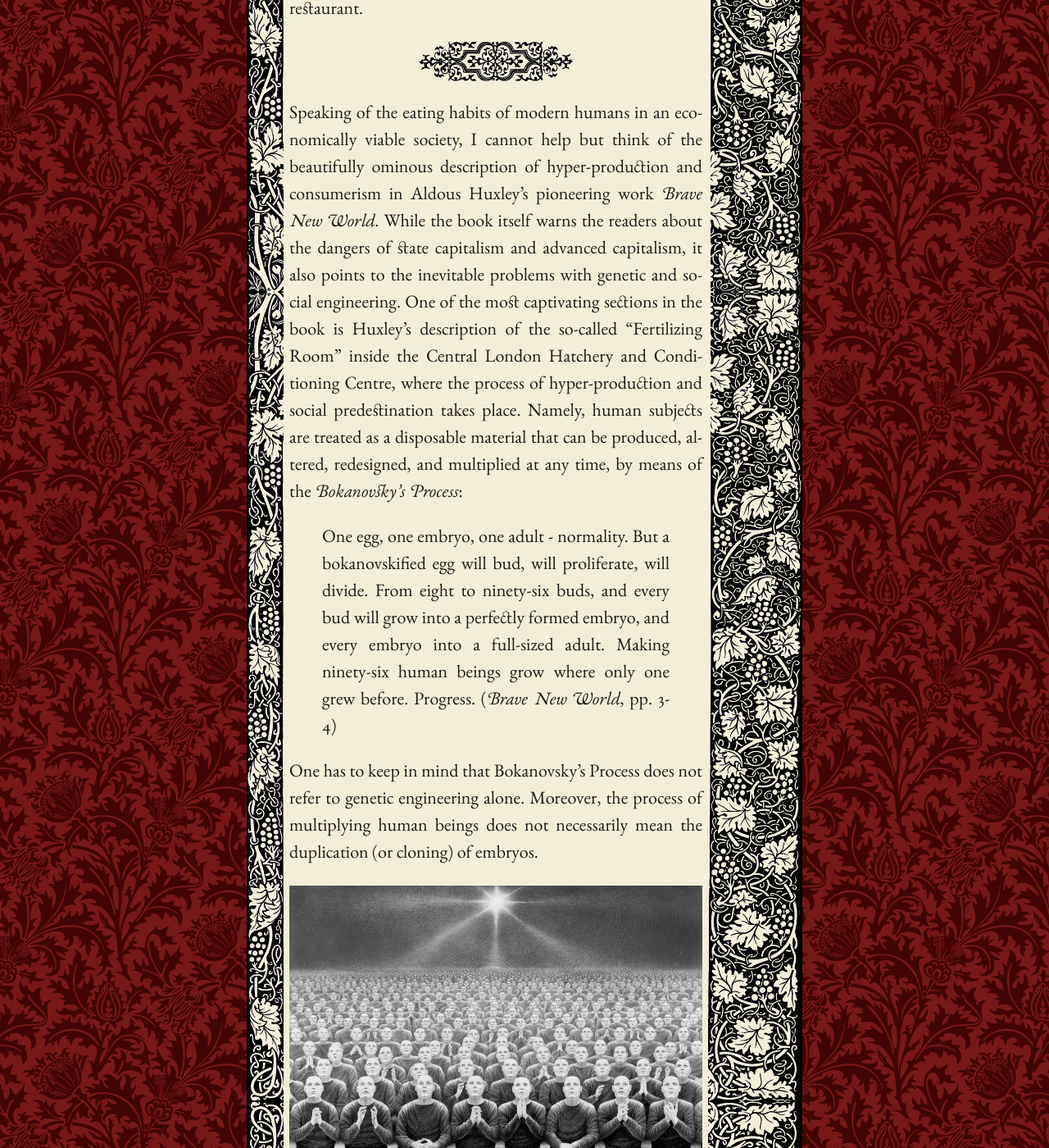
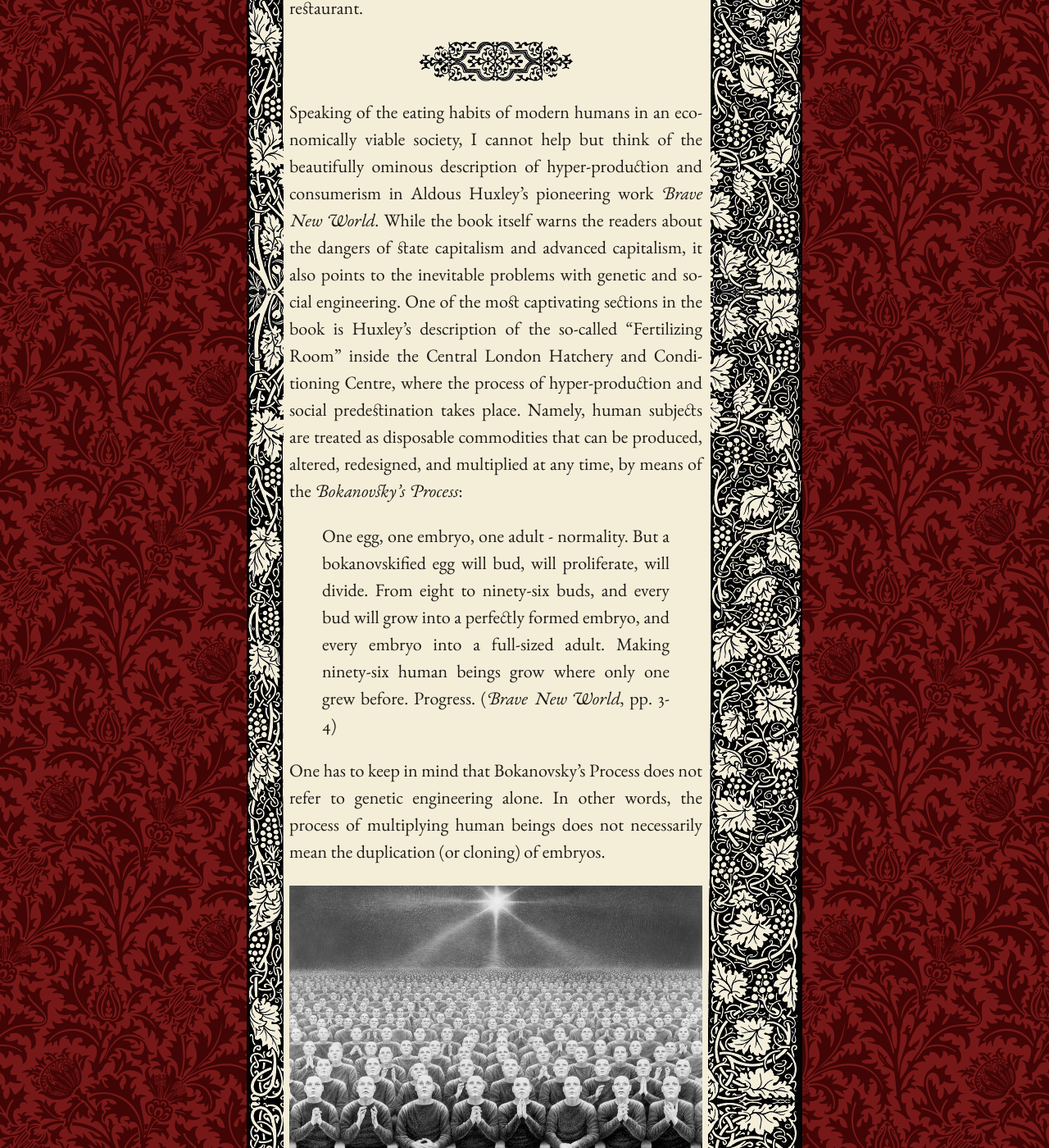
Before and after one commit to mpasovic/majapasovic.org, a Jekyll site: the page built from _posts/2016-03-04-bokanovskified-production-food-and-nutrition-in-modern-age.md, in a window 1280 px wide and 1400 px high, scrolled down 2605 px. Shown: the whole window at 82% size. Built offline with Jekyll 4.4.1, drawn with Linux system fonts in a browser that asks for light colours; nearby versions of some CDN libraries.

Commit message:
Updated 2016-03-04-bokanovskified-production-food-and-nutrition-in-modern-age.md

```diff
--- a/_posts/2016-03-04-bokanovskified-production-food-and-nutrition-in-modern-age.md
+++ b/_posts/2016-03-04-bokanovskified-production-food-and-nutrition-in-modern-age.md
@@ -3,6 +3,7 @@
 layout: post
 title: "Bokanovskified Production: Food and Nutrition in Modern Age"
 ---
+
 
 
 > *Ninety-six identical twins working ninety-six identical machines! [...]
@@ -16,13 +17,13 @@
 Therefore, the inevitable questions arise: "What is the actual purpose of consuming ready-made food?" "How much time do we REALLY save buying and heating ready-made food?" As has been well documented, a large percentage of people in economically viable countries live of pre-cooked meals, consumed either in a restaurant or their home. According to most people, the most common reason for this is the lack of time to buy and/or cook food at home, due to work-related obligations. However, does anyone ever think how much time is spent using your *smart*phone to text your friends back and forth, to play those mind-numbing games on your bus rides to and from work, or to use your phone for "liking", "posting" and "commenting" on profuse, oftentimes irrelevant Facebook posts? Or yet, how much time do you spend working out at the gym, just to go back home to your pre-cooked meal or pretend to eat healthy at an expensive restaurant.
 
 *****
-Speaking of the eating habits of modern humans in an economically viable society, I cannot help but think of the beautifully ominous description of hyper-production and consumerism in Aldous Huxley's pioneering work *Brave New World*. While the book itself warns the readers about the dangers of state capitalism and advanced capitalism, it also points to the inevitable problems with genetic and social engineering. One of the most captivating sections in the book is Huxley's description of the so-called "Fertilizing Room" inside the Central London Hatchery and Conditioning Centre, where the process of hyper-production and social predestination takes place. Namely, human subjects are treated as a disposable material that can be produced, altered, redesigned, and multiplied at any time, by means of the *Bokanovsky's Process*:
+Speaking of the eating habits of modern humans in an economically viable society, I cannot help but think of the beautifully ominous description of hyper-production and consumerism in Aldous Huxley's pioneering work *Brave New World*. While the book itself warns the readers about the dangers of state capitalism and advanced capitalism, it also points to the inevitable problems with genetic and social engineering. One of the most captivating sections in the book is Huxley's description of the so-called "Fertilizing Room" inside the Central London Hatchery and Conditioning Centre, where the process of hyper-production and social predestination takes place. Namely, human subjects are treated as disposable commodities that can be produced, altered, redesigned, and multiplied at any time, by means of the *Bokanovsky's Process*:
 
 > One egg, one embryo, one adult - normality. But a bokanovskified egg will bud,
 > will proliferate, will divide. From eight to ninety-six buds, and every bud will
 > grow into a perfectly formed embryo, and every embryo into a full-sized adult.
 > Making ninety-six human beings grow where only one grew before. Progress. (*Brave New World*, pp. 3-4)
 
-One has to keep in mind that Bokanovsky's Process does not refer to genetic engineering alone. Moreover, the process of multiplying human beings does not necessarily mean the duplication (or cloning) of embryos.
+One has to keep in mind that Bokanovsky's Process does not refer to genetic engineering alone. In other words, the process of multiplying human beings does not necessarily mean the duplication (or cloning) of embryos.
 
 ![]({{site.baseurl}}/img/brave%20new%20world.jpg)
```
